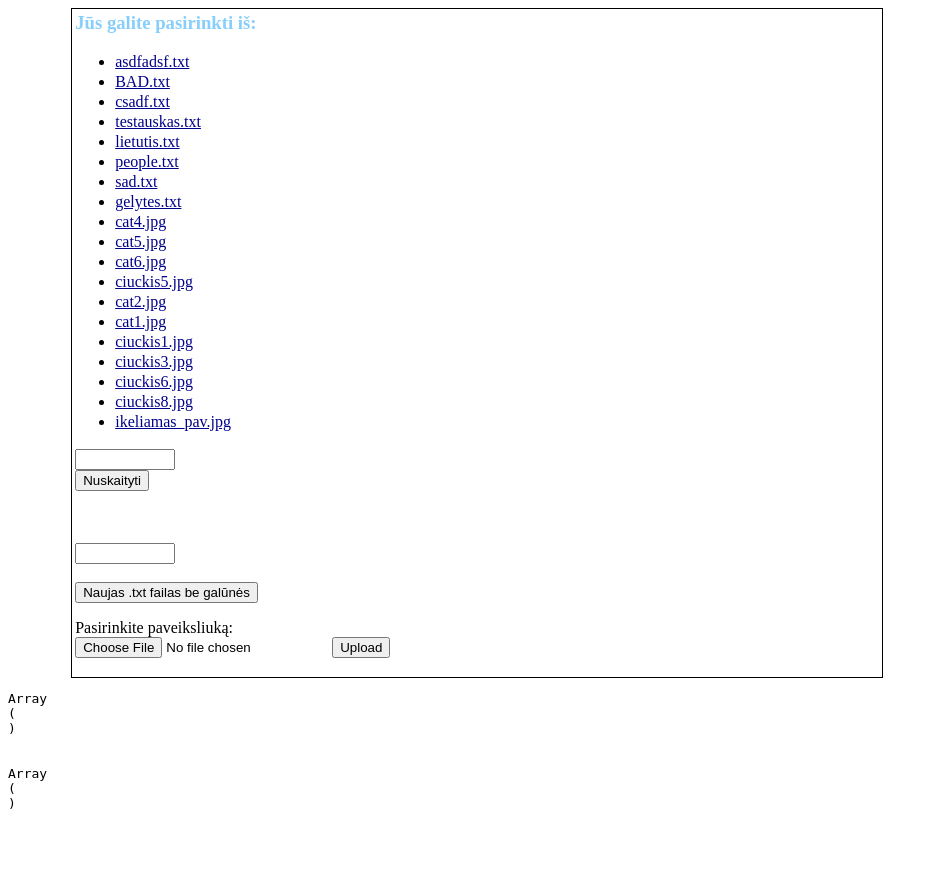
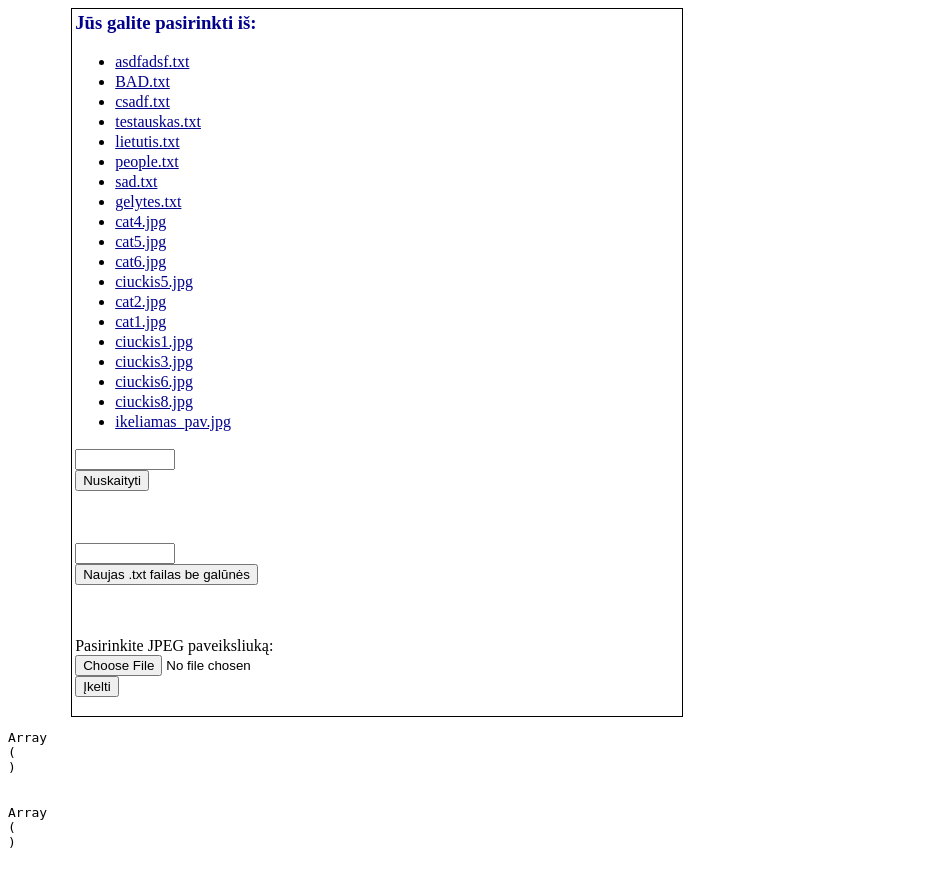
Before and after one commit to RemisNemis/grupe, a PHP site: page / in a window 1280 px wide. Shown: the whole page, without its empty margins (0-938 px from the left). Before the commit the page ends 809 px from the top, so only its background shows below. Run offline with PHP 8.4, Linux system fonts and the light colour scheme.

Commit message:
įkėlimas padarytas;

```diff
--- a/redagavimas/RemisNemis/index.php
+++ b/redagavimas/RemisNemis/index.php
@@ -2,8 +2,9 @@
 
 <?php
 
-
-$from_file = $file = $sarasas = $text_area = $paveiksliukas = $pranesimas = $pranesimas1 =  '';
+//Tušti stringai;
+$from_file = $file = $sarasas = $text_area = $paveiksliukas = $pranesimas = $pranesimas1
+= $pranesimas2 =  '';
 
 
 //Jei galioja betkuri iš trijų formų;
@@ -76,10 +77,45 @@ if(!empty($_POST)) {
     $pranesimas1 =  '<span id="pranesimas"> Failo pavadinimas negali būti tuščias. </span>';
   }
 
+  //Failo įkėlimo forma
+  if ( isset($_POST['ikeliamas_failas'])){
+    switch (1){
+      //PAVADINIMAS
+      case empty($_FILES['fileToUpload']['name']):
+        $pranesimas2 = '<span id="pranesimas"> Prašome pasirinkti failą iš kompiuterio <br/>'.$_FILES['fileToUpload']['name'].'</span>';
+        break;
+      //DYDIS
+      case ($_FILES['fileToUpload']['size'] > 1000000):
+        $pranesimas2 = '<span id="pranesimas"> Failas turi užimti ne daugiau nei 1 MB dydį </span>';
+        break;
+      //FAILO TIPAS
+      case (substr($_FILES['fileToUpload']['type'], -4 , 4) !== 'jpeg'):
+        $pranesimas2 = '<span id="pranesimas"> Kolkas priimame tik JPEG tipo failus. </span>';
+        break;
+      //SERVO KLAIDOS
+      case ($_FILES['fileToUpload']['error'] !== 0):
+        $pranesimas2 = '<span id="pranesimas"> Serverio klaida, bandykite iš naujo. </span>';
+        break;
+      //TOKS PAT FAILAS
+      case (file_exists(__DIR__ . './paveiksliukai/'.$_FILES['fileToUpload']['name'])  ):
+        $pranesimas2 = '<span id="pranesimas"> Tokio pavadinimo ('.$_FILES['fileToUpload']['name'].') paveiksliukas jau yra. Pasirinkite kitą.  </span>';
+        break;
+      //ĮKĖLIMAS
+      case (!empty($_FILES['fileToUpload']['name'])):
+        //Failo įkėlimo tolimesnis kodas;
+        $ikelimui_direktorija = __DIR__ . './paveiksliukai/'.$_FILES['fileToUpload']['name'];
+        move_uploaded_file($_FILES['fileToUpload']['tmp_name'], $ikelimui_direktorija);
+
+        $pranesimas2 = '<span style="color: green; text-size: 20px"> Failas priimtas. </span>';
+        break;
+
+    }
+  }
 
 
 
-//Jei POSTO NERA TADA GAL GETAS YRA
+
+//Jei GET' YRA
 if( isset($_GET['failas'])){
   //Jei TXT
   if(substr($_GET['failas'], -4, 4) == '.txt'){
@@ -154,16 +190,19 @@ if ($handle_p = opendir('./paveiksliukai/')) {
           <br><br>
 
       </form>
+
       <form action="" method = "post">
           <input style="width:100px" type="text" name="new_name" value="">
-          <br><br>
+          <br>
           <input type="submit" name="newFile" value="Naujas .txt failas be galūnės">
           <br/> <?=$pranesimas1?>
       </form>
+      <br/><br/>
       <form action="" method="post" enctype="multipart/form-data">
-        Pasirinkite paveiksliuką:
-        <input type="file" name="fileToUpload" id="fileToUpload" pattern="">
-        <input type="submit" value="Upload" name="submit">
+        Pasirinkite JPEG paveiksliuką:
+        <input type="file" name="fileToUpload"  pattern="">
+        <input type="submit" name="ikeliamas_failas" value="Įkelti" >
+        <br/> <?=$pranesimas2?>
       </form>
 
 
--- a/redagavimas/RemisNemis/style.css
+++ b/redagavimas/RemisNemis/style.css
@@ -1,5 +1,3 @@
-
-
 
 table {
        border: 01px solid black; /* storis */
@@ -8,7 +6,7 @@ table {
 
 th, td {
 
-       width: 400px;
+       width: 300px;
 }
 
 img {
@@ -42,10 +40,122 @@ a {
 }
 
 h3 {
-       color: lightskyblue;
+       color: darkblue;
 }
 
 #pranesimas {
        color: red;
        font-size: 20px;
 }
+
+/* IŠ WEBO */ /*
+* {
+       margin: 0;
+       padding: 0;
+     }
+
+     .subscribe {
+       position: absolute;
+       left: 50%;
+       top: 50%;
+       -webkit-transform: translate(-50%, -50%);
+       -moz-transform: translate(-50%, -50%);
+       -o-transform: translate(-50%, -50%);
+       transform: translate(-50%, -50%);
+       width: 400px;
+
+     }
+
+     input:focus {
+       outline: 0;
+     }
+
+     a {
+       text-decoration: none;
+     }
+
+     ul {
+       list-style: none;
+     }
+
+     input[type="submit"]{
+       display: block;
+       margin: 0 auto;
+       width: 50%;
+       height: 50px;
+       font-family: Helvetica;
+       border-bottom: 5px solid steelblue;
+       border-top: none;
+       border-left: none;
+       border-right: none;
+       background: linear-gradient(#5FDDFF,#53ADDF);
+       color: white;
+       border-radius: 10px;
+       box-shadow: 0px 2px 10px grey;
+       transition: 150ms ease;
+       font-weight: bold;
+     }
+
+     input[type="submit"]:active{
+       border: none;
+       border-bottom: 2px solid steelblue;
+       box-shadow: 0px 1px 5px grey;
+       background: linear-gradient(#53AFFF,#5FCDFF);
+       color: #FFF;
+     }
+
+     .btn-3d-sub {
+       display: block;
+       margin: 0 auto;
+       width: 50%;
+       height: 50px;
+       font-family: Helvetica;
+       border-bottom: 5px solid #173814;
+       border-top: none;
+       border-left: none;
+       border-right: none;
+       background: linear-gradient(#469e3f,#255b20);
+       color: white;
+       border-radius: 10px;
+       box-shadow: 0px 2px 10px grey;
+       transition: 150ms ease;
+       text-align: center;
+       line-height: 50px;
+       font-weight: bold;
+     }
+
+     .btn-3d-sub:active {
+       border: none;
+       border-bottom: 2px solid steelblue;
+       box-shadow: 0px 1px 5px grey;
+       background: linear-gradient(#255b20,#469e3f);
+       color: #FFF;
+     }
+
+     .btn-3d-can {
+       display: block;
+       margin: 0 auto;
+       width: 50%;
+       height: 50px;
+       font-family: Helvetica;
+       border-bottom: 5px solid #2d0707;
+       border-top: none;
+       border-left: none;
+       border-right: none;
+       background: linear-gradient(#991b1b,#490e0e);
+       color: white;
+       border-radius: 10px;
+       box-shadow: 0px 2px 10px grey;
+       transition: 150ms ease;
+       text-align: center;
+       line-height: 50px;
+       font-weight: bold;
+     }
+
+     .btn-3d-can:active {
+       border: none;
+       border-bottom: 2px solid #490e0e;
+       box-shadow: 0px 1px 5px grey;
+       background: linear-gradient(#490e0e,#991b1b);
+       color: #FFF;
+     }*/
--- a/redagavimas/RemisNemis/tekstas/csadf.txt
+++ b/redagavimas/RemisNemis/tekstas/csadf.txt
@@ -0,0 +1 @@
+kurimas istestuotas
```
Also changed, not shown: redagavimas/RemisNemis/ikeliamas_pav.jpg (added).
